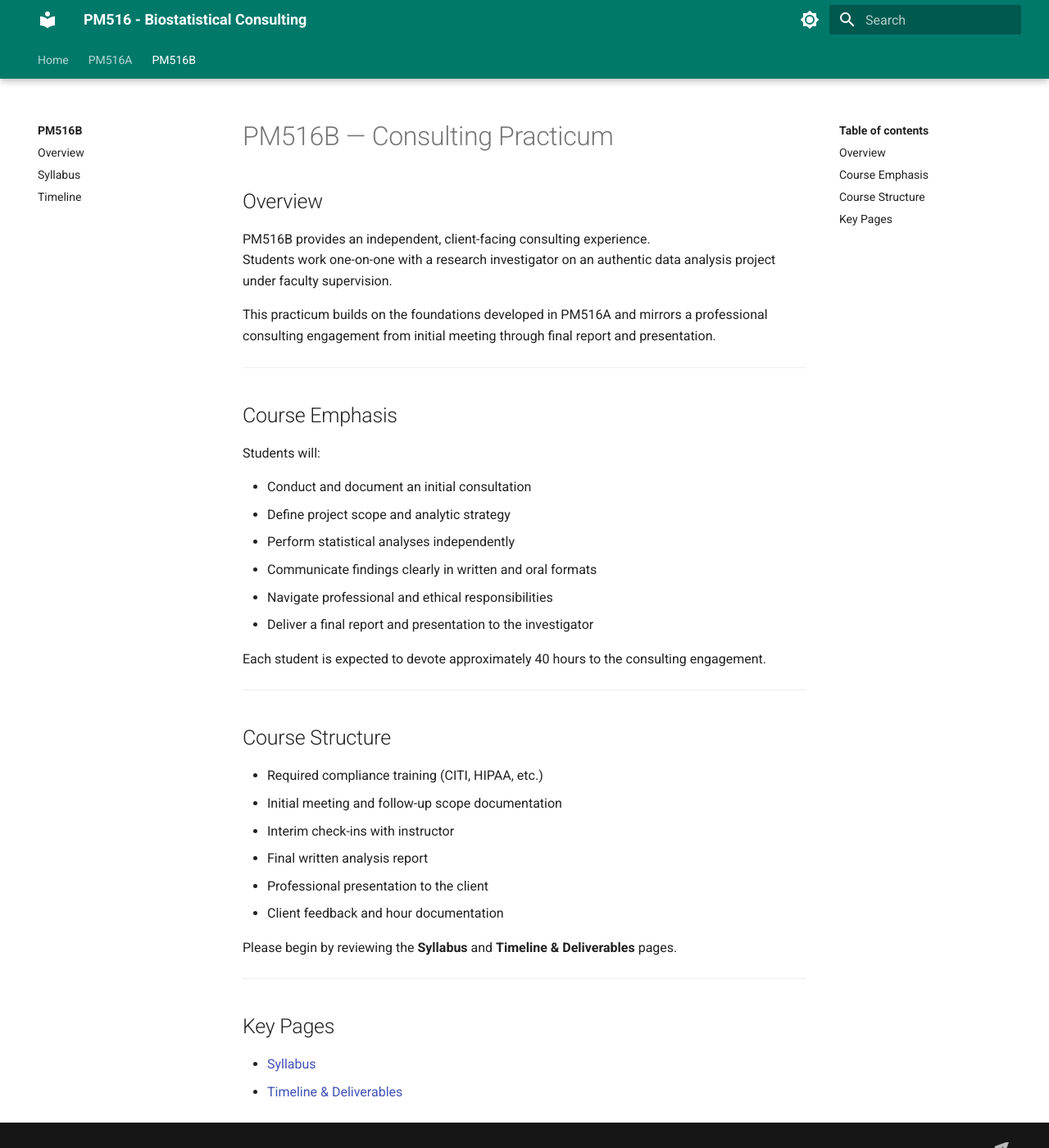
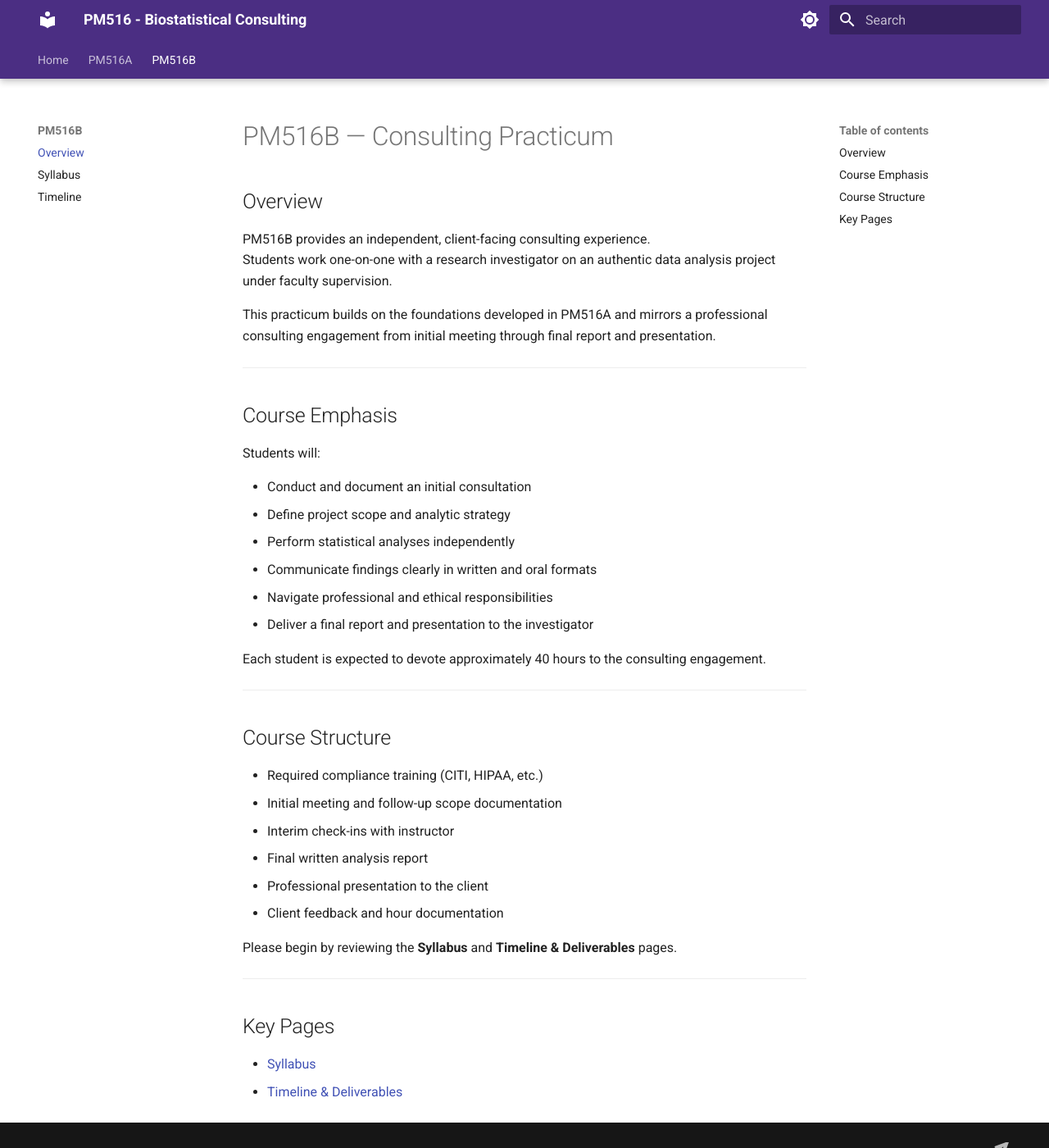
Before and after one commit to USCbiostats/PM516, an MkDocs documentation site: the page built from docs/pm516b/index.md, in a window 1280 px wide and 1400 px high. Shown: the whole window at 82% size. Built offline with MkDocs 1.6.1 and Material for MkDocs 9.7.7, drawn with Linux system fonts in a browser that asks for light colours; comment, search, counter and statistics services are not loaded.

Commit message:
Update section-colors.css

```diff
--- a/docs/css/section-colors.css
+++ b/docs/css/section-colors.css
@@ -1,97 +1,47 @@
-/* ---------- section-colors.css (fully-qualified selectors) ---------- */
+/* ===================== PM516 HOME ===================== */
+/* Slate Indigo */
 
-/* ---------------- PM516A (only when html has class pm516a) ------------- */
+html.pm516home .md-header,
+html.pm516home .md-header__inner,
+html.pm516home .md-top,
+html.pm516home .md-top-nav,
+html.pm516home .md-top-nav__inner,
+html.pm516home .md-tabs {
+  background-color: #1f2a44 !important; /* slate indigo */
+  color: white !important;
+}
+
+/* ===================== PM516A ===================== */
+/* Slate Royal Blue */
+
 html.pm516a .md-header,
 html.pm516a .md-header__inner,
 html.pm516a .md-top,
 html.pm516a .md-top-nav,
 html.pm516a .md-top-nav__inner,
-html.pm516a .md-tabs,
-html.pm516a .md-tabs__list,
-html.pm516a .md-tabs__link,
-html.pm516a .md-top-nav__inner .md-nav__link,
-html.pm516a .md-top-nav__inner .md-nav__link--active {
-  background-color: #303f9f !important; /* indigo 700 */
+html.pm516a .md-tabs {
+  background-color: #1f3c88 !important; /* slate royal blue */
   color: white !important;
 }
 
-/* hover/active tweaks scoped to top/tab nav for pm516a */
-html.pm516a .md-top-nav__inner .md-nav__link:hover,
-html.pm516a .md-tabs__link:hover,
-html.pm516a .md-tabs__link--active {
-  color: #c5cae9 !important;
-}
+/* ===================== PM516B ===================== */
+/* Slate Royal Purple */
 
-/* Ensure sidebars and main content use Material theme defaults (do not inherit pm516a color) */
-html.pm516a .md-sidebar,
-html.pm516a .md-nav,
-html.pm516a .md-main__inner,
-html.pm516a .md-content,
-html.pm516a .md-nav__link,
-html.pm516a .md-nav__title {
-  background-color: var(--md-default-background) !important;
-  color: var(--md-default-text) !important;
-}
-
-/* ---------------- PM516B (only when html has class pm516b) ------------- */
 html.pm516b .md-header,
 html.pm516b .md-header__inner,
 html.pm516b .md-top,
 html.pm516b .md-top-nav,
 html.pm516b .md-top-nav__inner,
-html.pm516b .md-tabs,
-html.pm516b .md-tabs__list,
-html.pm516b .md-tabs__link,
-html.pm516b .md-top-nav__inner .md-nav__link,
-html.pm516b .md-top-nav__inner .md-nav__link--active {
-  background-color: #00796b !important; /* teal 700 */
+html.pm516b .md-tabs {
+  background-color: #4b2e83 !important; /* slate royal purple */
   color: white !important;
 }
 
-/* hover/active tweaks scoped to top/tab nav for pm516b */
-html.pm516b .md-top-nav__inner .md-nav__link:hover,
-html.pm516b .md-tabs__link:hover,
-html.pm516b .md-tabs__link--active {
-  color: #b2dfdb !important;
+/* ===================== RESET NON-SECTIONS ===================== */
+
+html:not(.pm516home):not(.pm516a):not(.pm516b) .md-header,
+html:not(.pm516home):not(.pm516a):not(.pm516b) .md-top,
+html:not(.pm516home):not(.pm516a):not(.pm516b) .md-tabs {
+  background-color: var(--md-primary-fg-color) !important;
+  color: white !important;
 }
-
-/* Keep sidebars/content using default theme colors for pm516b */
-html.pm516b .md-sidebar,
-html.pm516b .md-nav,
-html.pm516b .md-main__inner,
-html.pm516b .md-content,
-html.pm516b .md-nav__link,
-html.pm516b .md-nav__title {
-  background-color: var(--md-default-background) !important;
-  color: var(--md-default-text) !important;
-}
-
-/* ---------------- Safety: pages that are NOT pm516a or pm516b -------------- */
-/* Force the top header / top tabs to use the theme defaults on other pages */
-html:not(.pm516a):not(.pm516b) .md-header,
-html:not(.pm516a):not(.pm516b) .md-header__inner,
-html:not(.pm516a):not(.pm516b) .md-top,
-html:not(.pm516a):not(.pm516b) .md-top-nav,
-html:not(.pm516a):not(.pm516b) .md-top-nav__inner,
-html:not(.pm516a):not(.pm516b) .md-tabs,
-html:not(.pm516a):not(.pm516b) .md-tabs__list,
-html:not(.pm516a):not(.pm516b) .md-tabs__link {
-  background-color: var(--md-default-background) !important;
-  color: var(--md-default-text) !important;
-}
-
-/* -------------- Dark-mode adjustments (optional) ------------------ */
-/* Slightly darker shades for the slate/dark scheme when classes present */
-.md-color-scheme--slate html.pm516a .md-header,
-.md-color-scheme--slate html.pm516a .md-top-nav,
-.md-color-scheme--slate html.pm516a .md-tabs {
-  background-color: #283593 !important;
-}
-.md-color-scheme--slate html.pm516b .md-header,
-.md-color-scheme--slate html.pm516b .md-top-nav,
-.md-color-scheme--slate html.pm516b .md-tabs {
-  background-color: #00695c !important;
-}
-
-/* ------------------------------------------------------------------ */
-/* End of section-colors.css */
```
